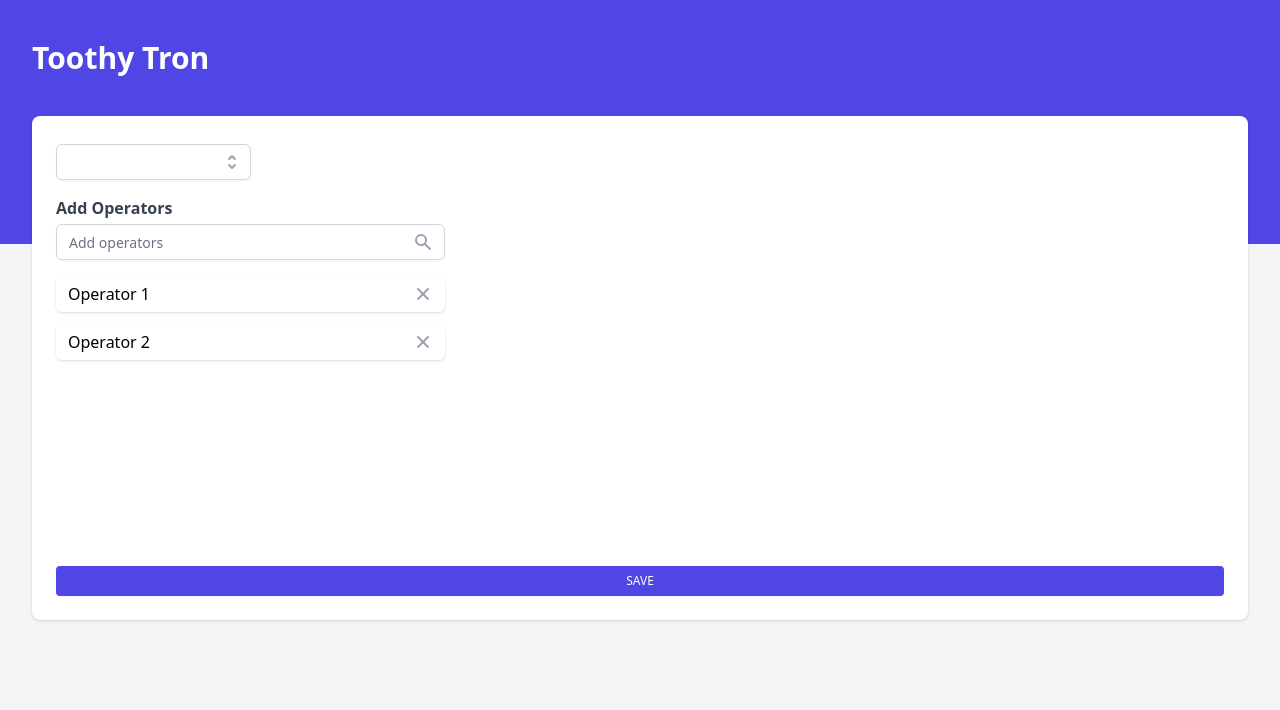
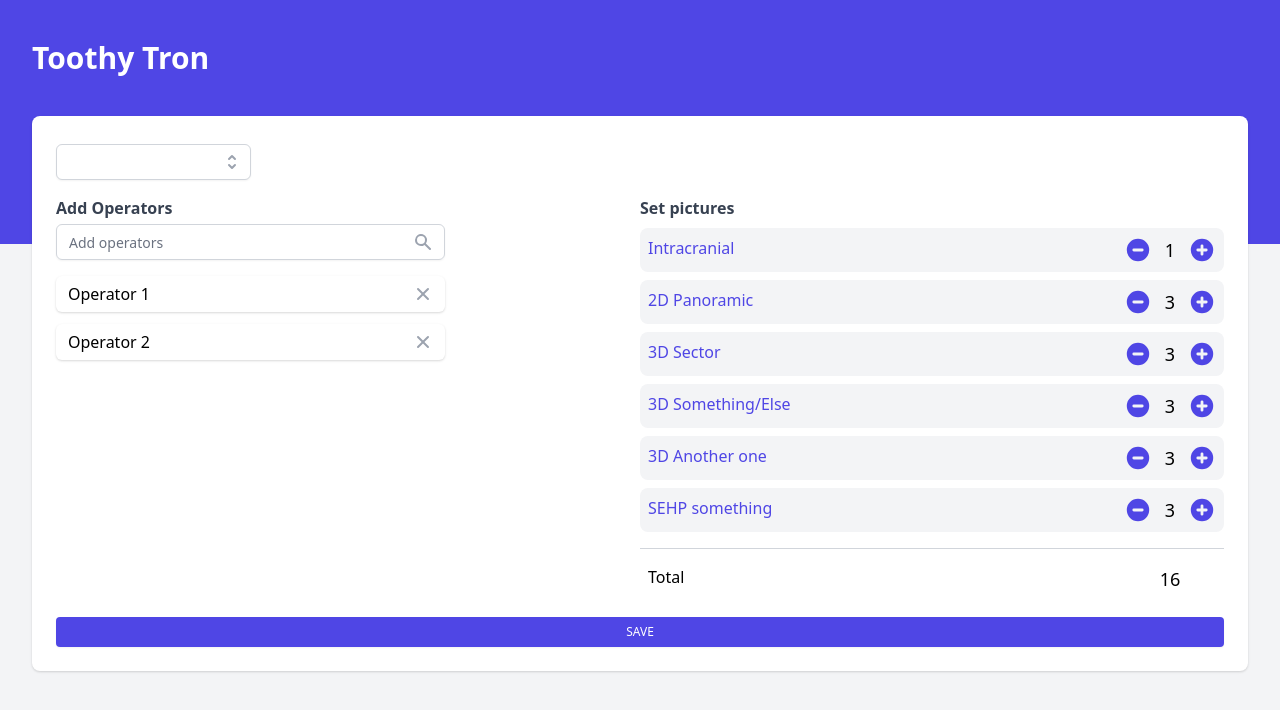
Before and after one commit to analyticsflowee/toothy-exe, a Vue app: page / in a window 1280 px wide. Shown: the top 710 px of the page. Built offline with nearby package versions, Linux system fonts and the light colour scheme.

Commit message:
chore: add picture counter to main app for testing

```diff
--- a/src/App.vue
+++ b/src/App.vue
@@ -10,6 +10,10 @@
     <template #left>
       <AddOperators />
     </template>
+
+    <template #right>
+      <PictureCounter />
+    </template>
     <template #footer>
       <BasicButton class="w-full"> Save </BasicButton>
     </template>
@@ -21,6 +25,7 @@ import PageLayout from "./components/PageLayout";
 import SelectDropdown from "./components/SelectDropdown";
 import BasicButton from "./components/BasicButton";
 import AddOperators from "./components/AddOperators";
+import PictureCounter from "./components/PictureCounter";
 export default {
   name: "App",
   components: {
@@ -28,6 +33,7 @@ export default {
     PageLayout,
     BasicButton,
     AddOperators,
+    PictureCounter,
   },
   data() {
     return {
```
